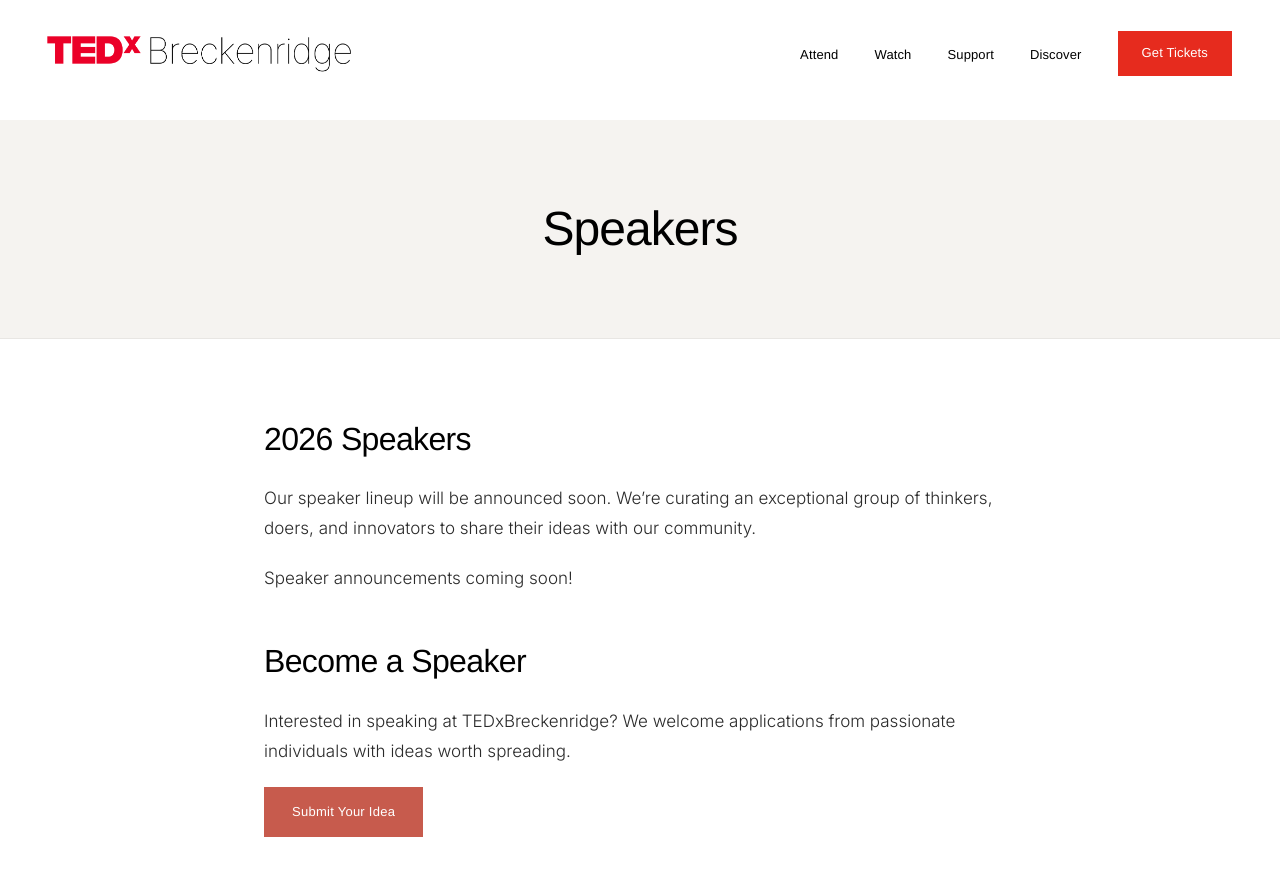
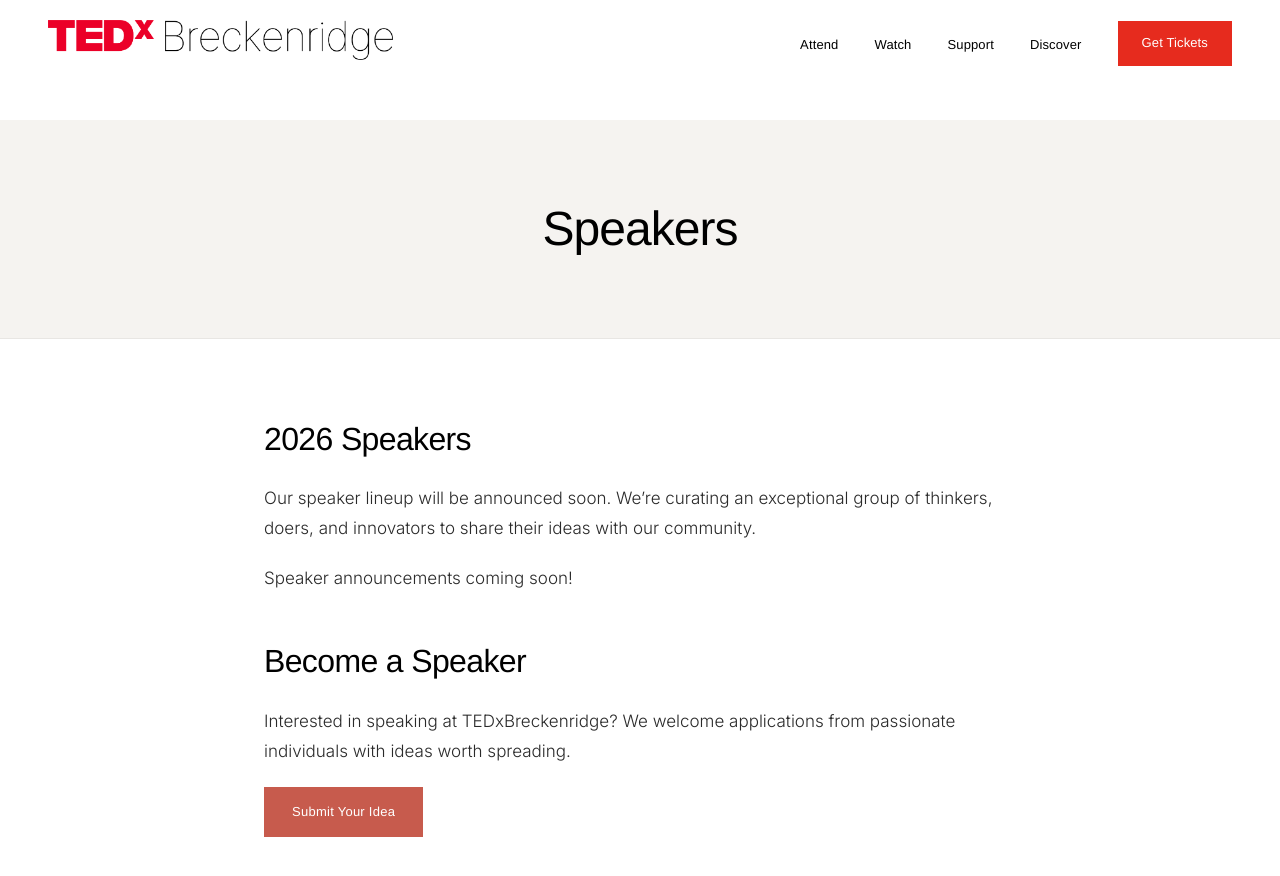
Before and after one commit to ardell/tedxbreckenridge, a Jekyll site: the page built from 2026/speakers.md, in a window 1280 px wide and 900 px high. Shown: the top 876 px of the window. Built offline with Jekyll 4.4.1, drawn with Linux system fonts in a browser that asks for light colours.

Commit message:
Trim whitespace from logo images.

```diff
--- a/2026/assets/css/main.css
+++ b/2026/assets/css/main.css
@@ -68,9 +68,8 @@
 }
 
 .nav-logo img {
-    height: 60px;
+    height: 40px;
     width: auto;
-    margin-left: -17px;
 }
 
 .nav-links {
@@ -1129,8 +1128,7 @@
 }
 
 .footer-logo {
-    height: 40px;
-    margin-left: -10px;
+    height: 28px;
 }
 
 .footer-column h4 {
```
Also changed, not shown: 2026/assets/images/tedx-breckenridge-logo-black.png, 2026/assets/images/tedx-breckenridge-logo-white.png.
